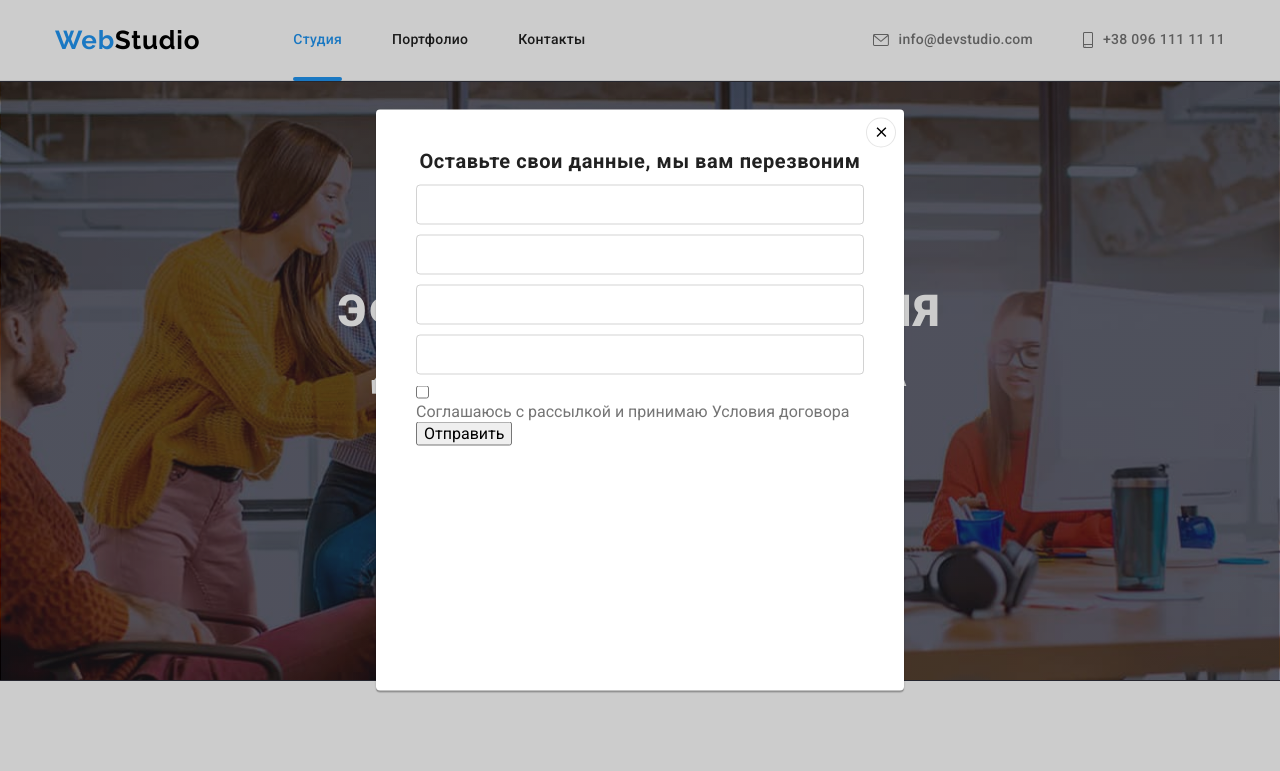
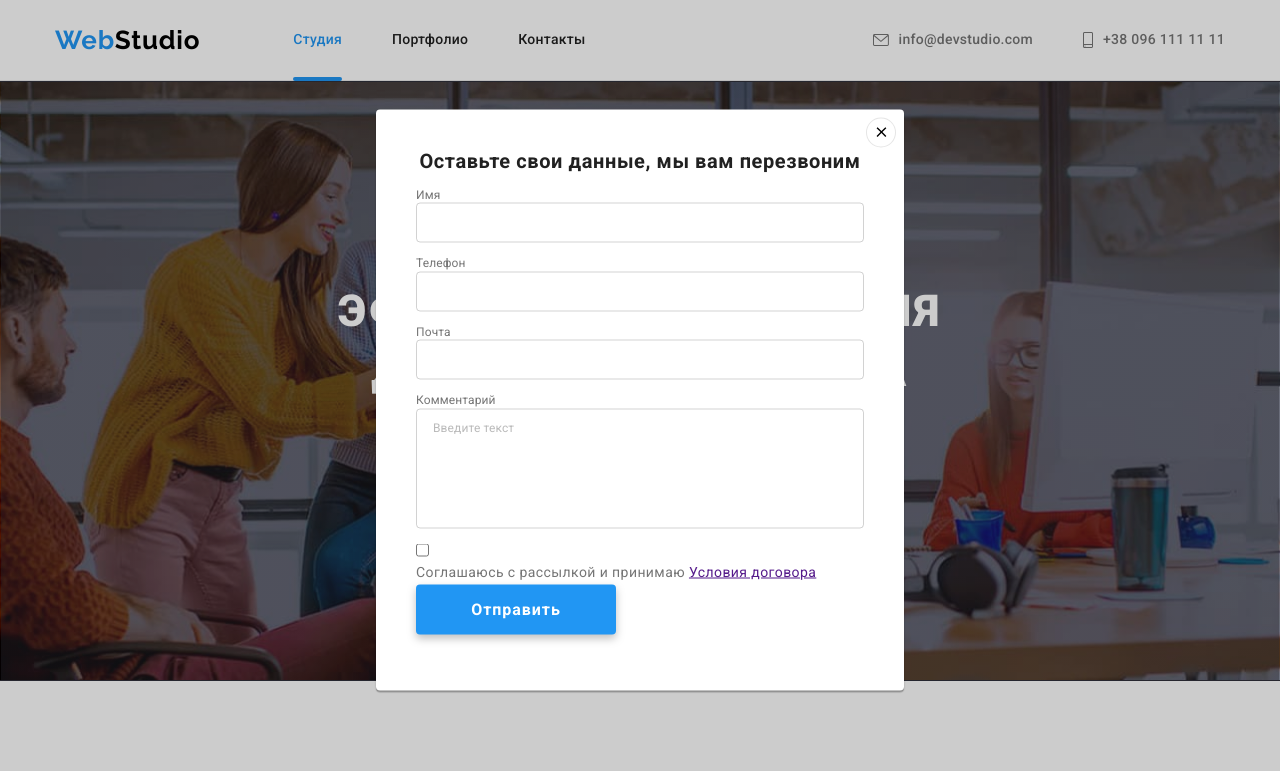
Before and after one commit to Vladlina/goit-markup-hw-06, a plain HTML site: page index.html in a window 1280 px wide. Both pictures are taken after a click on the button "Заказать услугу". Shown: the top 771 px of the page. Drawn offline with nearby package versions, Linux system fonts and the light colour scheme.

Commit message:
update index, css and icons

```diff
--- a/css/styles.css
+++ b/css/styles.css
@@ -243,7 +243,8 @@ address {
   color: var(--current-white-color);
 }
 
-.hero-button {
+.hero-button,
+.btn {
   cursor: pointer;
   min-width: 200px;
   height: 50px;
@@ -265,7 +266,9 @@ address {
 }
 
 .hero-button:hover,
-.hero-button:focus {
+.btn:hover,
+.hero-button:focus,
+.btn:focus {
   background-color: var(--hero-button-accent-color);
 }
 
@@ -596,12 +599,46 @@ address {
   align-items: baseline;
 }
 
+.social-footer {
+  margin-right: 93px;
+}
+
 .social-footer > .networks-item:not(:last-child) {
   margin-right: 10px;
 }
 
 .footer-social .networks-link {
   color: var(--current-white-color);
+}
+
+.footer-subscribe {
+  width: 570px;
+  height: 86px;
+}
+
+.footer-form {
+  display: flex;
+}
+
+.input-mail {
+  width: 358px;
+  height: 50px;
+  margin-right: 12px;
+  font-size: 16px;
+  line-height: 1.25;
+  display: flex;
+  align-items: center;
+  letter-spacing: 0.03em;
+  color: rgba(255, 255, 255, 0.6);
+  background: transparent;
+  border: 1px solid rgba(255, 255, 255, 0.3);
+  box-sizing: border-box;
+  filter: drop-shadow(0px 4px 4px rgba(0, 0, 0, 0.15));
+  border-radius: 4px;
+}
+
+.icon-send {
+  /* position: absolute; */
 }
 
 /*  -*-*-*-*-*-*-*-*-*-*-*-*-*- Portfolio Page -*-*-*-*-*-*-*-*-*-*-*-*-*-   */
@@ -832,6 +869,14 @@ address {
   color: var(--main-title-color);
 }
 
+.modal-label {
+  padding-bottom: 4px;
+  font-size: 12px;
+  line-height: 1.16;
+  letter-spacing: 0.01em;
+  color: var(--first-text-color);
+}
+
 .modal-input {
   width: 448px;
   height: 40px;
@@ -839,6 +884,59 @@ address {
   border-radius: 4px;
   outline: none;
   padding: 0 10px;
+  padding-left: 42px;
   margin-bottom: 10px;
   background-color: transparent;
+
+  transition-property: border;
+  transition-duration: var(--transition-duration);
+  transition-timing-function: var(--timing-function);
 }
+
+.modal-input:focus {
+  border: 1px solid var(--accent-color);
+}
+
+textarea {
+  resize: none;
+  width: 448px;
+  height: 120px;
+  border: 1px solid rgba(33, 33, 33, 0.2);
+  box-sizing: border-box;
+  border-radius: 4px;
+  outline: none;
+  padding: 12px 16px;
+  margin-bottom: 10px;
+  background-color: transparent;
+
+  transition-property: border;
+  transition-duration: var(--transition-duration);
+  transition-timing-function: var(--timing-function);
+}
+
+textarea:focus {
+  border: 1px solid var(--accent-color);
+}
+
+.modal-input::placeholder,
+textarea::placeholder {
+  font-weight: normal;
+  font-size: 12px;
+  line-height: 1.16;
+  letter-spacing: 0.01em;
+
+  color: rgba(117, 117, 117, 0.5);
+}
+
+.modal-agree {
+  font-size: 14px;
+  line-height: 1.71;
+  letter-spacing: 0.03em;
+  color: var(--first-text-color);
+}
+
+.modal-form .btn {
+  display: flex;
+  justify-content: center;
+  align-items: center;
+}
--- a/index.html
+++ b/index.html
@@ -51,7 +51,7 @@
             <section class="hero section">
                 <div class="container">
                     <h1 class="hero-header">Эффективные решения для вашего бизнеса</h1>
-                    <button class="hero-button" type="button" data-modal-open>Заказать услугу</button>
+                    <button class="hero-button btn" type="button" data-modal-open>Заказать услугу</button>
                 </div>
             </section>
 
@@ -392,6 +392,18 @@
                     </li>
                 </ul>
             </div>
+            <div class="footer-social">
+                <p class="footer-social-header">Подпишитесь на рассылку</p>
+                <form action="#" class="footer-form">
+                    <label for="user-email"> </label>
+                    <input type="email" name="user-email" placeholder="E-mail" id="user-email" class="input-mail">
+                    <button class="btn" type="submit">Подписаться
+                        <svg class="icon-send" width="24" height="24">
+                            <use href="./images/icons.svg#icon-send"></use>
+                        </svg>
+                    </button>
+                </form>
+            </div>
         </div>
 
     </footer>
@@ -404,14 +416,23 @@
                 </svg>
             </button>
             <p class="modal-title">Оставьте свои данные, мы вам перезвоним</p>
-                <form action="#" class="modal-form">
-                    <input type="text" name="user-name" class="modal-input">
-                    <input type="text" name="user-email" class="modal-input">
-                    <input type="text" name="user-tel" class="modal-input">
-                    <input type="text" name="user-comment" class="modal-input">
+                <form action="#" class="modal-form" autocomplete>
+                    <label for="name" class="modal-label">Имя</label>
+                    <input type="text" name="user-name" id="name" class="modal-input" required>
+
+                    <label for="tel" class="modal-label">Телефон</label>
+                    <input type="tel" name="user-tel" id="tel" title="+38 (050) 555-55-55" pattern="[\+]\d{3}\s[\(]\d{2}[\)]\s\d{3}[\-]\d{2}[\-]\d{2}" class="modal-input" required>
+
+                    <label for="email" class="modal-label">Почта</label>
+                    <input type="email" name="user-email" id="email" class="modal-input" required>
+
+                    <label for="comment" class="modal-label">Комментарий</label>
+                    <textarea name="user-comment" placeholder="Введите текст" id="comment"></textarea>
+
                     <input type="checkbox">
-                    <p>Соглашаюсь с рассылкой и принимаю Условия договора</p>
-                    <button type="submit">Отправить</button>
+                    <p class="modal-agree">Соглашаюсь с рассылкой и принимаю <a href="">Условия договора</a></p>
+
+                    <button type="submit" class="btn" >Отправить</button>
 
 
 
```
Also changed, not shown: images/icons.svg (added).
